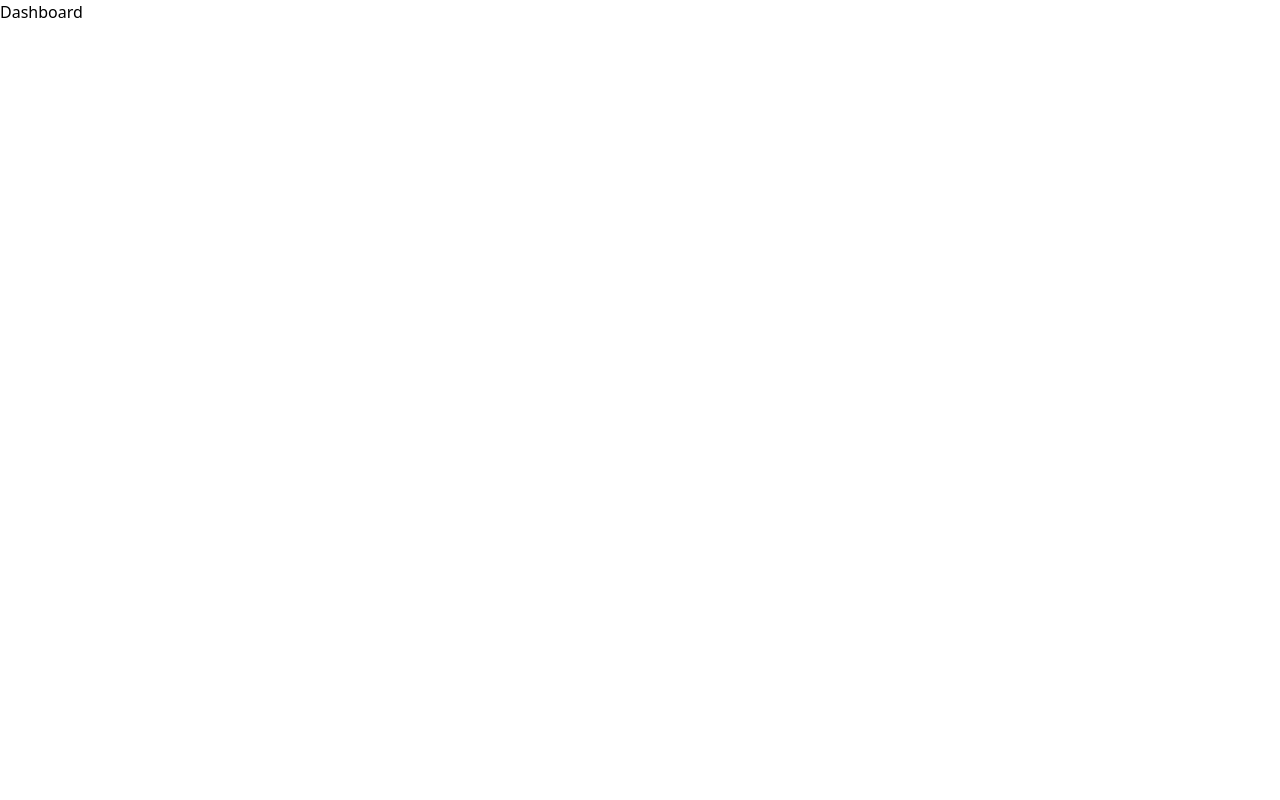
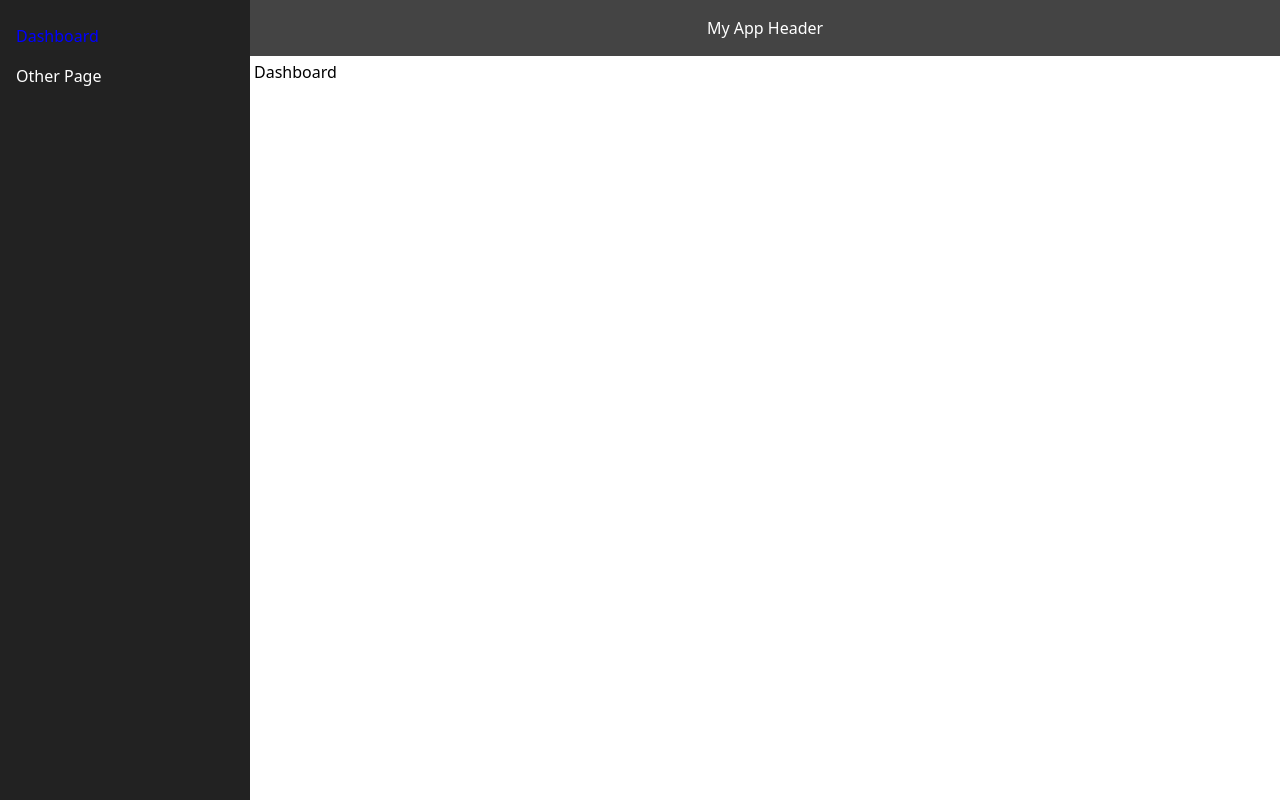
Before and after one commit to dev-devendrapatil/video-library-UI, a React (Vite) app: page / in a window 1280 px wide. Built offline with nearby package versions, Linux system fonts and the light colour scheme.

Commit message:
basic header and sidebar setup

```diff
--- a/src/ApplicationRoutes.jsx
+++ b/src/ApplicationRoutes.jsx
@@ -1,16 +1,20 @@
-import React, { Suspense } from 'react'
-import { BrowserRouter, Route, Routes } from 'react-router-dom'
-import Dashboard from './Components/Dashboard/Dashboard'
+import React, { Suspense } from "react";
+import { BrowserRouter, Route, Routes } from "react-router-dom";
+import Dashboard from "./Components/Dashboard/Dashboard";
+import Layout from "./Common/Layout";
 
 const ApplicationRoutes = () => {
   return (
     <BrowserRouter>
       <Suspense fallback={<div>Loading...</div>}>
         <Routes>
-          <Route path="/" element={<Dashboard />} />
+          <Route path="/" element={<Layout />}>
+            <Route index element={<Dashboard />} />
+          </Route>
         </Routes>
       </Suspense>
-    </BrowserRouter>  )
-}
+    </BrowserRouter>
+  );
+};
 
-export default ApplicationRoutes
+export default ApplicationRoutes;
--- /dev/null
+++ b/src/Common/Header.jsx
@@ -0,0 +1,16 @@
+import React from 'react';
+
+const Header = () => {
+  return (
+    <header style={{
+      background: '#444',
+      color: '#fff',
+      padding: '1rem',
+      textAlign: 'center',
+    }}>
+      <h1>My App Header</h1>
+    </header>
+  );
+};
+
+export default React.memo(Header);
--- /dev/null
+++ b/src/Common/Layout.jsx
@@ -0,0 +1,20 @@
+import React from "react";
+import { Outlet } from "react-router-dom";
+import Sidebar from "./Sidebar";
+import Header from "./Header";
+
+const Layout = () => {
+  return (
+    <div className="flex h-screen">
+      <Sidebar />
+      <div className="flex-1 flex flex-col">
+        <Header />
+        <main className="flex-grow p-1 overflow-y-auto">
+          <Outlet />
+        </main>
+      </div>
+    </div>
+  );
+};
+
+export default Layout;
--- /dev/null
+++ b/src/Common/Sidebar.jsx
@@ -0,0 +1,46 @@
+import React from 'react';
+import { NavLink } from 'react-router-dom';
+
+const Sidebar = () => {
+  return (
+    <nav style={{
+      background: '#222',
+      color: '#fff',
+      height: '100vh',
+      width: '250px',
+      padding: '1rem',
+      boxSizing: 'border-box',
+    }}>
+      <ul style={{ listStyle: 'none', padding: 0 }}>
+        <li>
+          <NavLink
+            to="/"
+            style={({ isActive }) => ({
+              color: isActive ? '#00f' : '#fff',
+              textDecoration: 'none',
+              display: 'block',
+              padding: '0.5rem 0'
+            })}
+          >
+            Dashboard
+          </NavLink>
+        </li>
+        <li>
+          <NavLink
+            to="/other"
+            style={({ isActive }) => ({
+              color: isActive ? '#00f' : '#fff',
+              textDecoration: 'none',
+              display: 'block',
+              padding: '0.5rem 0'
+            })}
+          >
+            Other Page
+          </NavLink>
+        </li>
+      </ul>
+    </nav>
+  );
+};
+
+export default Sidebar;
```
